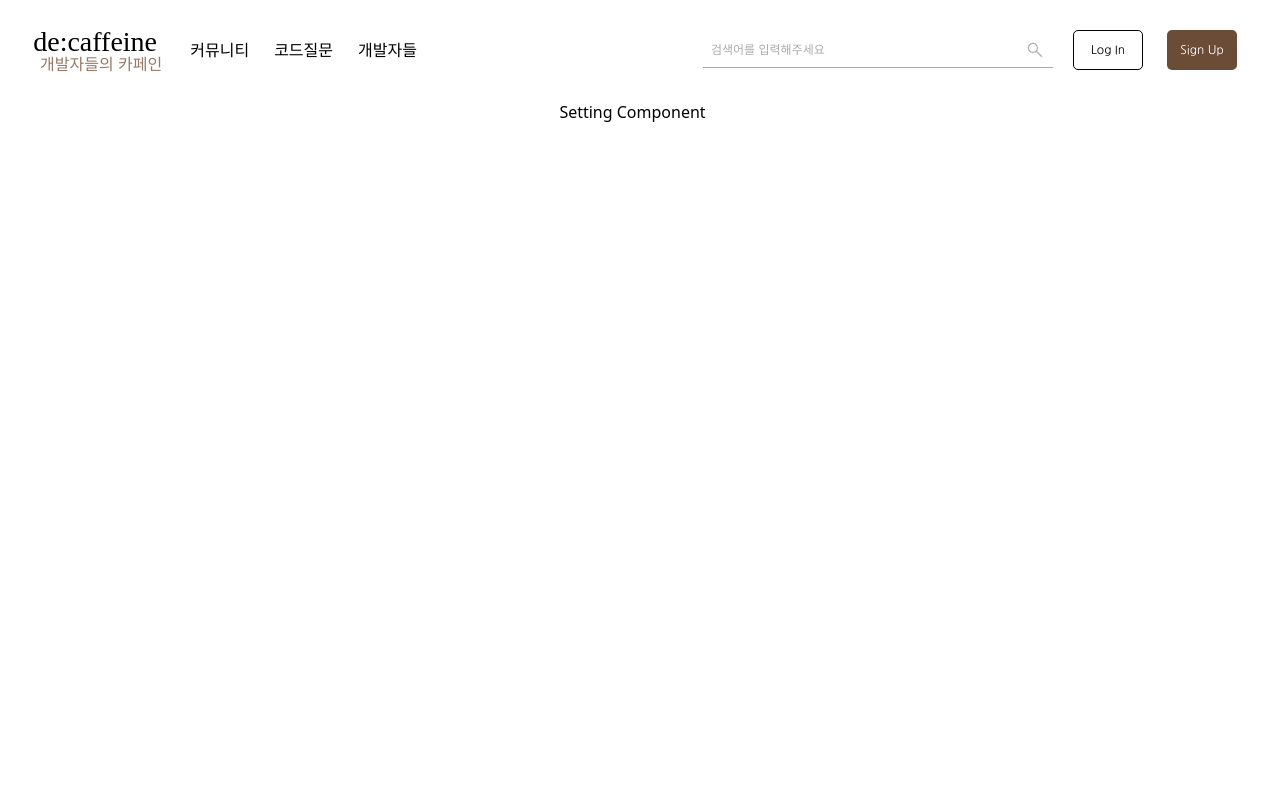
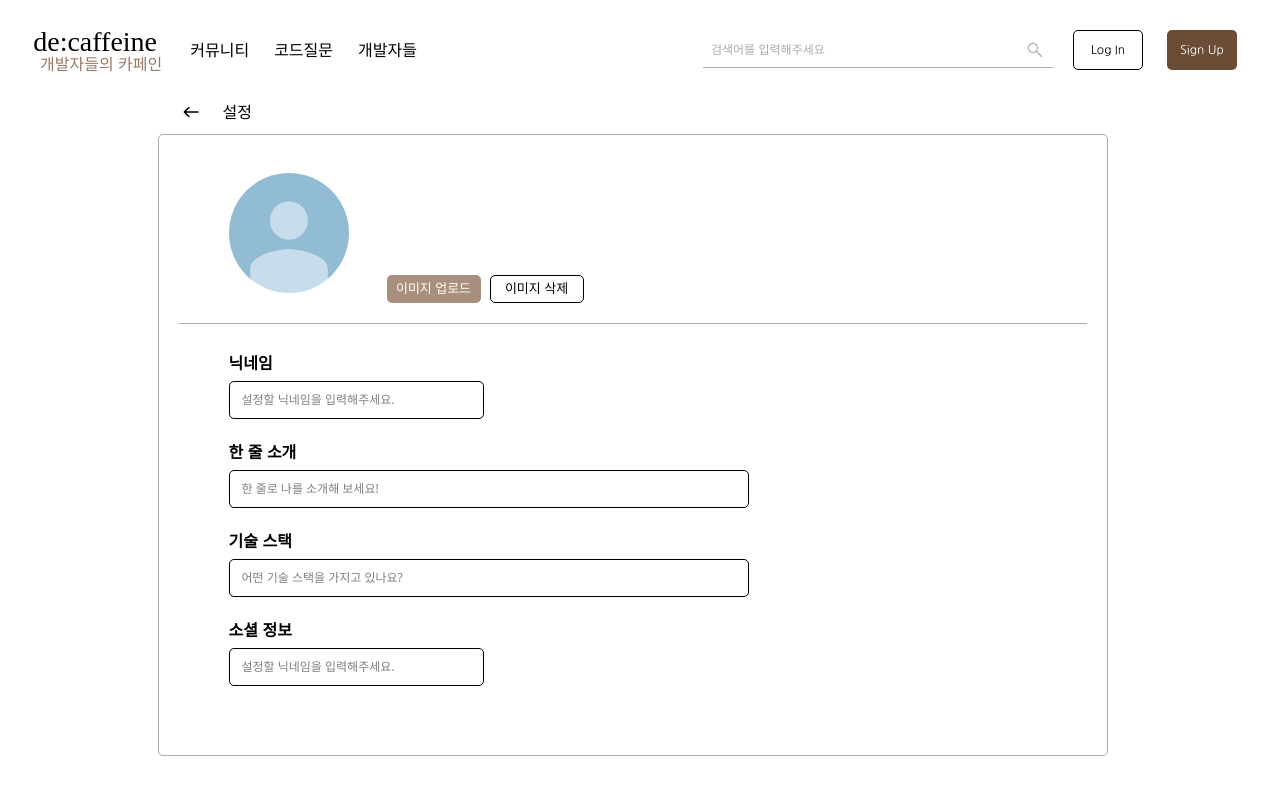
Before and after one commit to de-caffeine/de-caffeine, a React (Vite) app: page /setting in a window 1280 px wide. Shown: the top 794 px of the page. Built offline with nearby package versions, Linux system fonts and the light colour scheme; a web font is replaced by a local one.

Commit message:
Feat: redesign Setting component with user avatar and input fields for profile settings

```diff
--- a/src/components/templates/Setting.tsx
+++ b/src/components/templates/Setting.tsx
@@ -1,7 +1,60 @@
-export default function Setting () {
+import Icon from '../atoms/Icon';
+import UserAvatar from '../atoms/UserAvatar';
+
+export default function Setting() {
   return (
     <>
-      <h1>Setting Component</h1>
+      <div className="mb-[10px] ml-[42px] flex w-[950px]">
+        <Icon name="leftIcon" />
+        <div className="nanum-gothic-regular ml-[20px]">설정</div>
+      </div>
+      <div className="w-[950px] rounded-[5px] border border-[#ababab]">
+        <div className="mt-[38px] ml-[70px] flex items-baseline">
+          <UserAvatar size={120} />
+          <button className="ml-[38px] h-[28px] w-[94px] cursor-pointer rounded-[5px] bg-[#A9907E] text-[13px] text-white">
+            이미지 업로드
+          </button>
+          <button className="ml-[9px] h-[28px] w-[94px] cursor-pointer rounded-[5px] border text-[13px]">
+            이미지 삭제
+          </button>
+        </div>
+        <hr className="m-5 border-t border-[#ababab]" />
+        <div className="mt-[28px] ml-[70px] justify-start">
+          <div className="mt-[22px]">
+            <div className="nanum-gothic-bold mb-[5px]">닉네임</div>
+            <input
+              type="text"
+              placeholder="설정할 닉네임을 입력해주세요."
+              className="h-[38px] w-[255px] rounded-[5px] border p-3 text-[12px]"
+            />
+          </div>
+          <div className="mt-[22px]">
+            <div className="nanum-gothic-bold mb-[5px]">한 줄 소개</div>
+            <input
+              type="text"
+              placeholder="한 줄로 나를 소개해 보세요!"
+              className="h-[38px] w-[520px] rounded-[5px] border p-3 text-[12px]"
+            />
+          </div>
+          <div className="mt-[22px]">
+            <div className="nanum-gothic-bold mb-[5px]">기술 스택</div>
+            <input
+              type="text"
+              placeholder="어떤 기술 스택을 가지고 있나요?"
+              className="h-[38px] w-[520px] rounded-[5px] border p-3 text-[12px]"
+            />
+          </div>
+          <div className="mt-[22px] mb-[45px]">
+            <div className="nanum-gothic-bold mb-[5px]">소셜 정보</div>
+            <input
+              type="text"
+              placeholder="설정할 닉네임을 입력해주세요."
+              className="h-[38px] w-[255px] rounded-[5px] border p-3 text-[12px]"
+            />
+          </div>
+        </div>
+        <button></button>
+      </div>
     </>
   );
 }
```
